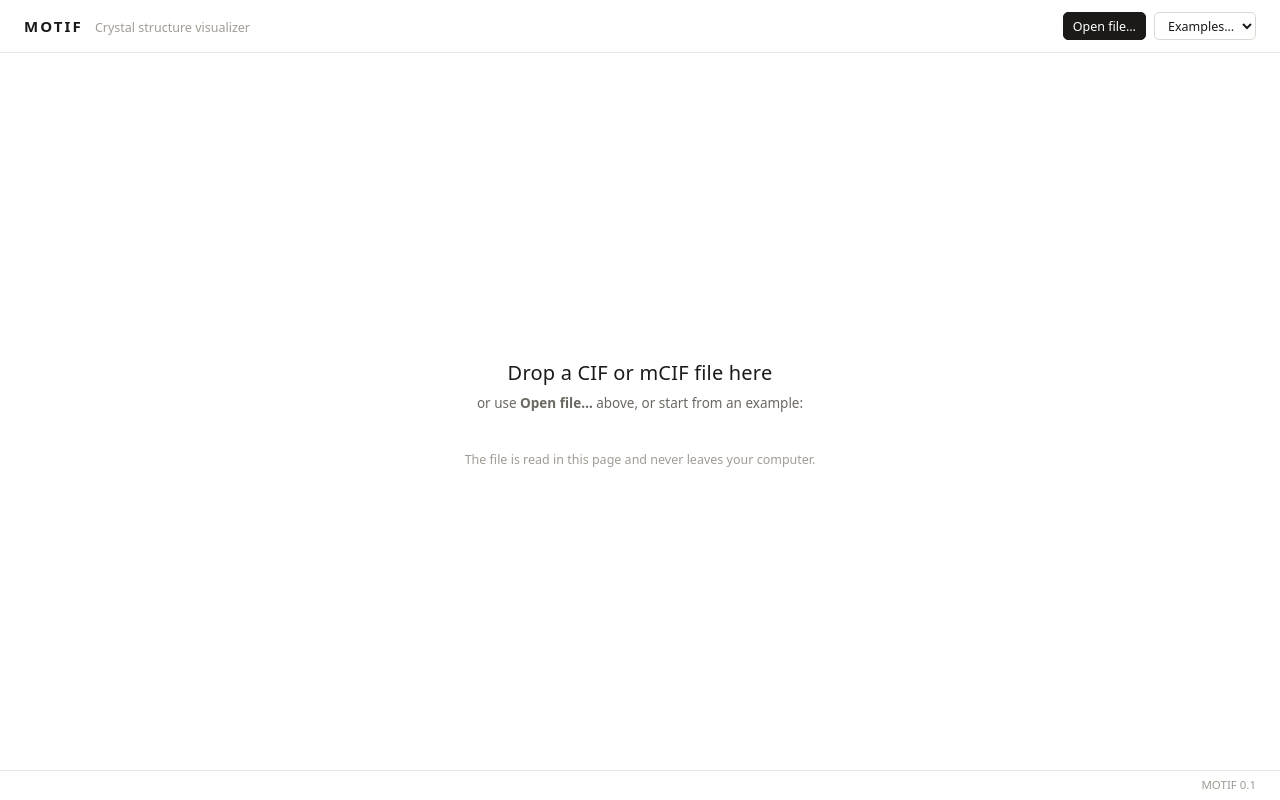
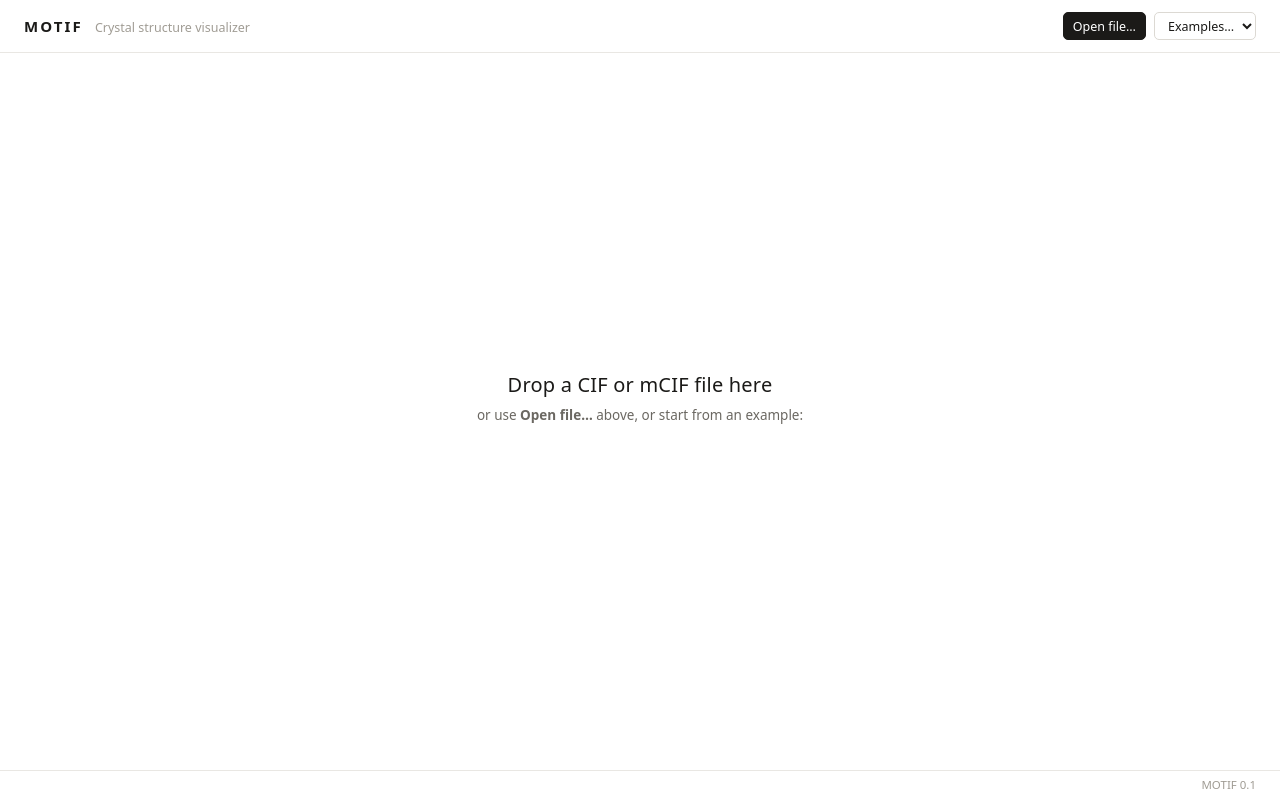
Before and after one commit to drthyang/motif, a React (Vite) app: page / in a window 1280 px wide. Built offline with nearby package versions, Linux system fonts and the light colour scheme; a web font is replaced by a local one.

Commit message:
Start page: drop the line about the file never leaving the computer

```diff
--- a/src/ui/App.tsx
+++ b/src/ui/App.tsx
@@ -892,7 +892,6 @@ Reset
                   </button>
                 ))}
               </div>
-              <p className="faint">The file is read in this page and never leaves your computer.</p>
             </div>
           )}
         </section>
```
